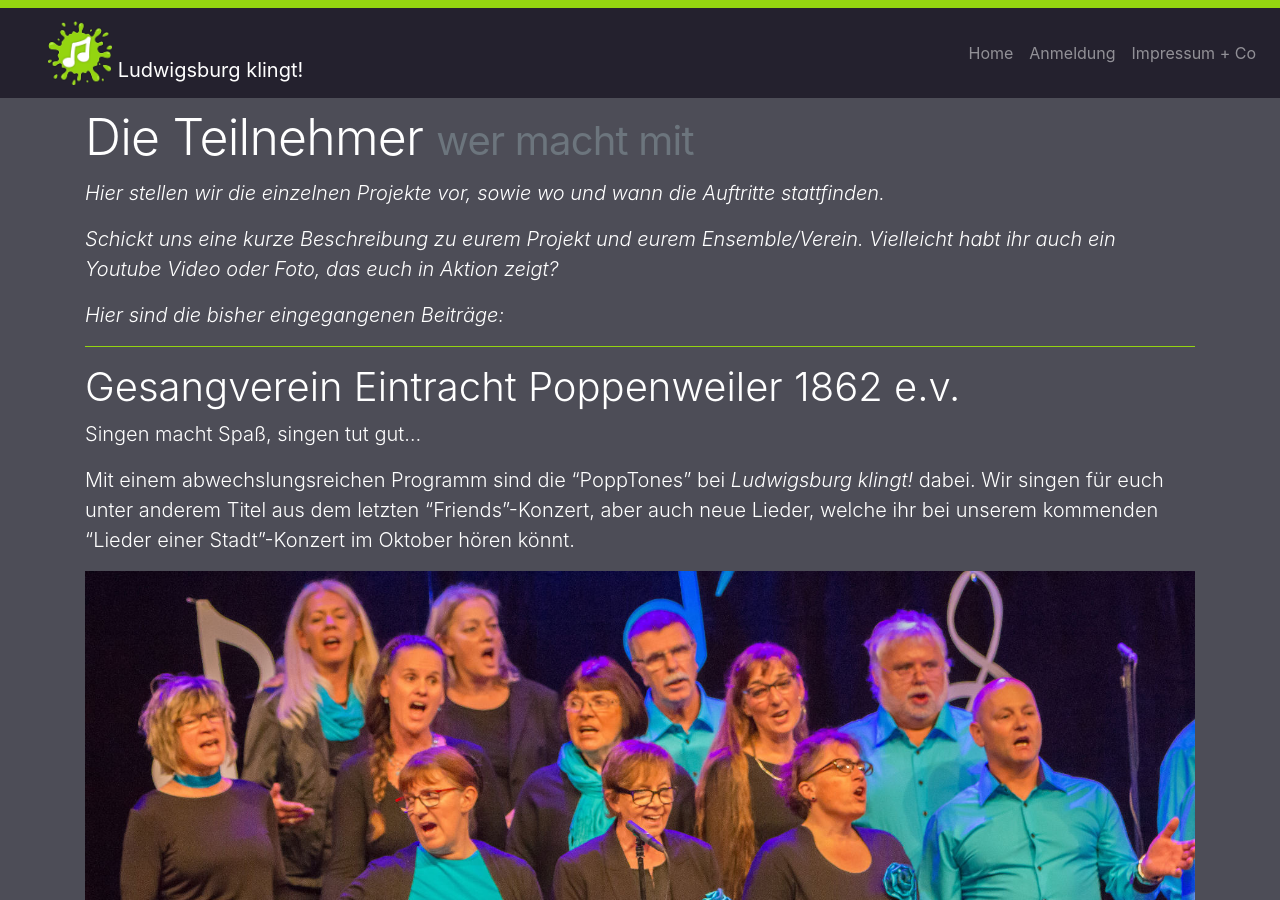
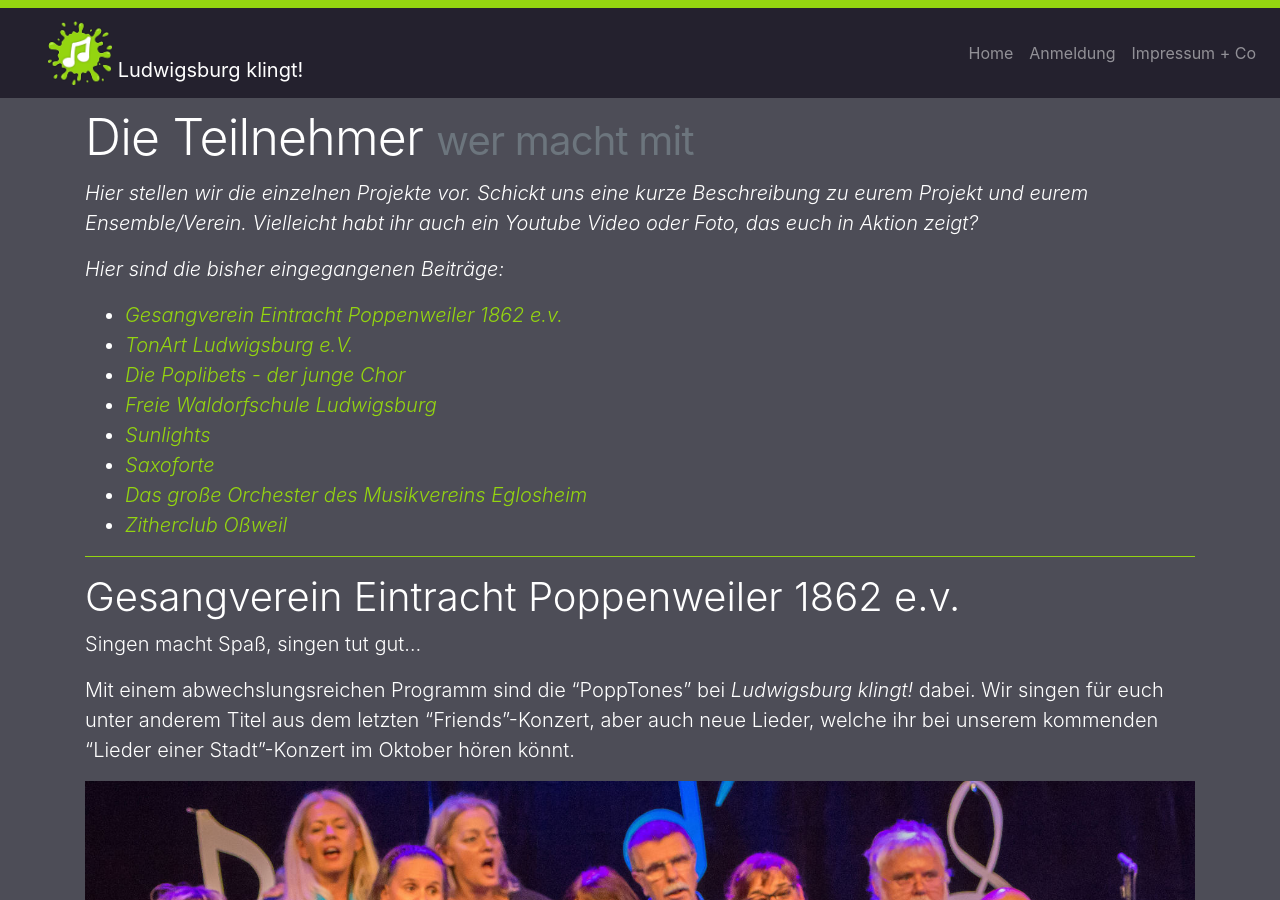
Before and after one commit to Harald-LB/LB-klingt, a Jekyll site: the page built from _posts/2020-01-22-teilnehmer.markdown, in a window 1280 px wide and 900 px high. Built offline with Jekyll 4.4.1, drawn with Linux system fonts in a browser that asks for light colours; some of the changed text lies outside the part shown.

Commit message:
Zitherclub hinzugefuegt.

```diff
--- a/_posts/2020-01-22-teilnehmer.markdown
+++ b/_posts/2020-01-22-teilnehmer.markdown
@@ -9,19 +9,26 @@
 ---
 {::options parse_block_html="true" /}
 <div class="teaser">
-Hier stellen wir die einzelnen Projekte vor, sowie
-wo und wann die Auftritte stattfinden.
-
-Schickt uns eine kurze Beschreibung
+Hier stellen wir die einzelnen Projekte vor. Schickt uns eine kurze Beschreibung
 zu eurem Projekt und eurem Ensemble/Verein.
 Vielleicht habt ihr auch ein Youtube Video oder Foto, das euch in Aktion zeigt?
 
 Hier sind die bisher eingegangenen Beiträge:
+
+- [Gesangverein Eintracht Poppenweiler 1862 e.v.](/teilnehmer.html#gesangverein-eintracht-poppenweiler-1862-ev)
+- [TonArt Ludwigsburg e.V.](/teilnehmer.html#tonart-ludwigsburg-ev)
+- [Die Poplibets - der junge Chor](/teilnehmer.html#die-poplibets---der-junge-chor)
+- [Freie Waldorfschule Ludwigsburg](/teilnehmer.html#freie-waldorfschule-ludwigsburg)
+- [Sunlights](/teilnehmer.html#sunlights)
+- [Saxoforte](/teilnehmer.html#saxoforte)
+- [Das große Orchester des Musikvereins Eglosheim](/teilnehmer.html#mv-eglosheim)
+- [Zitherclub Oßweil](/teilnehmer.html#zitherclub-ossweil)
+
 </div>
 <!--more-->
 {::options parse_block_html="false" /}
 
-# Gesangverein Eintracht Poppenweiler 1862 e.v.
+<h1 id="gesangverein-eintracht-poppenweiler-1862-ev">Gesangverein Eintracht Poppenweiler 1862 e.v.</h1>
 Singen macht Spaß, singen tut gut…
 
 Mit einem abwechslungsreichen Programm sind die  "PoppTones" bei _Ludwigsburg klingt!_ dabei.
@@ -44,7 +51,7 @@
 
 <hr class="my-md-3">
 
-# TonArt Ludwigsburg e.V.
+<h1 id="tonart-ludwigsburg-ev">TonArt Ludwigsburg e.V.</h1>
 Unter dem Titel "Liebling, mein Herz lässt dich grüßen" präsentiert
 TonArt Ludwigsburg e.V. eine Auswahl an Stücken der Comedian Harmonists.
 
@@ -60,7 +67,7 @@
 
 <hr class="my-md-3">
 
-# Die Poplibets - der junge Chor
+<h1 id="die-poplibets---der-junge-chor">Die Poplibets - der junge Chor</h1>
 
 Unser Chorname beschreibt unseren Chor sehr treffend. Zum einen setzt er sich aus der
 Musikrichtung Pop und zum anderen aus dem Begriff Quodlibet zusammen.
@@ -87,7 +94,7 @@
 
 <hr class="my-md-3">
 
-# Freie Waldorfschule Ludwigsburg
+<h1 id="freie-waldorfschule-ludwigsburg">Freie Waldorfschule Ludwigsburg</h1>
 
 "Musikprojekt" bedeutet an der Freien Waldorfschule Ludwigsburg, dass jeder einzelne
 Schüler von Klasse 5-11 mit seinem Instrument in einem klassenübergreifenden Ensemble spielt.
@@ -205,3 +212,45 @@
 und dies wollen wir auch an der Veranstaltung _Ludwigsburg klingt!_, präsentieren.
 
 Link zu unserer Homepage: [mv-eglosheim.de](http://mv-eglosheim.de/)
+
+<hr class="my-md-3">
+
+<h1 id="zitherclub-ossweil">Zitherclub Oßweil</h1>
+
+Der Zitherclub Oßweil e.V. begeistert jedes Jahr aufs Neue sein Publikum mit außergewöhnlichen
+und einzigartigen Konzerten auf sehr hohem spielerischen Niveau.
+
+![Zitherclub](assets/img/teilnehmer/zitherclub.jpg){: .img-fluid}
+
+Bei _Ludwigsburg klingt!_  wird der eigens für den Zitherclub von Marc Oliver Bischoff geschriebene
+Kriminalroman „Zithterpartie oder Juri Gagarin erledigt alles und jeden“ gelesen.
+Die Handlung wird musikalisch durch das 1. Orchester des Zitherclubs Oßweil in Szene gesetzt.
+
+<div class="row">
+   <div class="col-sm">
+     <figure>
+       <a href="https://www.ardmediathek.de/swr/player/Y3JpZDovL3N3ci5kZS9hZXgvbzExNzI5ODU/">
+        <img src="assets/img/teilnehmer/zitherclub-video-1.jpg" alt="Video: SWR Fernsehen, Zitherclub Oßweil" class="img-fluid">
+       </a>
+       <figcaption>
+          <a href="https://www.ardmediathek.de/swr/player/Y3JpZDovL3N3ci5kZS9hZXgvbzExNzI5ODU/">
+             Zitherclub Oßweil - 14.11.2019 Kaffee oder Tee ∙ SWR Fernsehen.
+          </a>
+       </figcaption>
+    </figure>
+   </div>
+    <div class="col-sm">
+      <figure>
+        <a href="https://www.ardmediathek.de/swr/player/Y3JpZDovL3N3ci5kZS9hZXgvbzExNjI0Nzc/">
+         <img src="assets/img/teilnehmer/zitherclub-video-2.jpg" alt="Video: 100 Jahre Zitherclub Oßweil" class="img-fluid">
+        </a>
+        <figcaption>
+          <a href="https://www.ardmediathek.de/swr/player/Y3JpZDovL3N3ci5kZS9hZXgvbzExNjI0Nzc/">
+             Krimi trifft Saiten: 100 Jahre Zitherclub Oßweil - 15.10.2019 Landesschau
+          </a>
+        </figcaption>
+      </figure>
+     </div>
+</div>
+
+Link zu unserer Homepage: [www.zitherclub-ossweil.de](http://zitherclub-ossweil.de/)
```
Also changed, not shown: _includes/analytics.html (+1 -6 lines), assets/img/teilnehmer/zitherclub-video-1.jpg (added), assets/img/teilnehmer/zitherclub-video-2.jpg (added), assets/img/teilnehmer/zitherclub.jpg (added).
